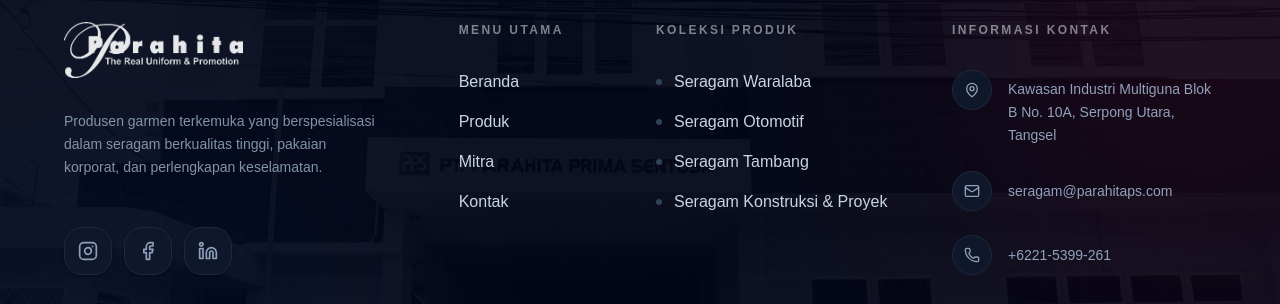
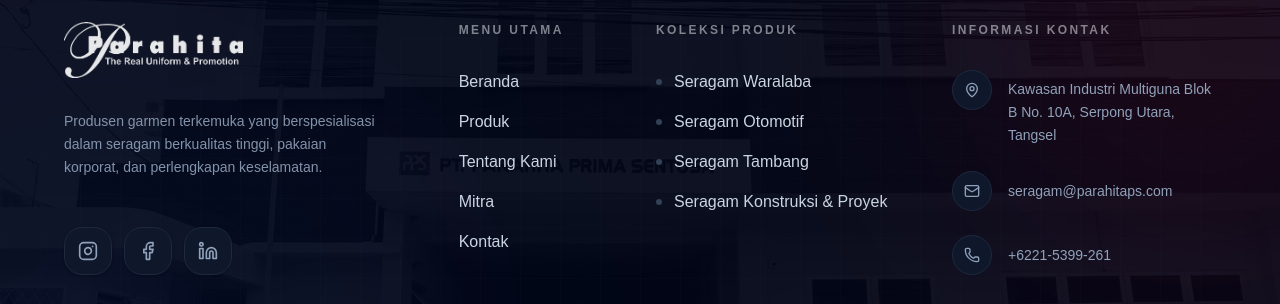
Before and after one commit to padji28-source/SeragamParahita, a React (Vite) app: page / in a window 1280 px wide. Shown: the part 6785-7089 px from the top of the page. Built offline with nearby package versions, Linux system fonts and the light colour scheme.

Commit message:
Update Footer.tsx

```diff
--- a/src/components/Footer.tsx
+++ b/src/components/Footer.tsx
@@ -91,15 +91,21 @@ export default function Footer() {
           <motion.div variants={itemVariants} className="lg:col-span-2">
             <h4 className="text-xs font-black mb-8 uppercase tracking-[0.2em] text-slate-100/50">Menu Utama</h4>
             <ul className="space-y-4">
-              {['home', 'products', 'partner', 'contact'].map((item) => (
-                <li key={item}>
+              {[
+                { key: 'home', label: t('nav.home'), path: '/' },
+                { key: 'products', label: t('nav.products'), path: '/products' },
+                { key: 'about', label: t('nav.about'), path: '/tentang-kami' },
+                { key: 'partner', label: t('nav.partner'), path: '/partner' },
+                { key: 'contact', label: t('nav.contact'), path: '/contact' }
+              ].map((item) => (
+                <li key={item.key}>
                   <Link
-                    to={item === 'home' ? '/' : `/${item}`}
+                    to={item.path}
                     className="group flex items-center text-slate-300 hover:text-white transition-colors w-max"
                   >
                     <ArrowRight className="w-4 h-4 opacity-0 -ml-4 group-hover:opacity-100 group-hover:ml-0 group-hover:mr-2 text-red-500 transition-all duration-300" />
                     <span className="font-medium transform transition-transform duration-300 group-hover:translate-x-1">
-                      {t(`nav.${item}`)}
+                      {item.label}
                     </span>
                   </Link>
                 </li>
```
